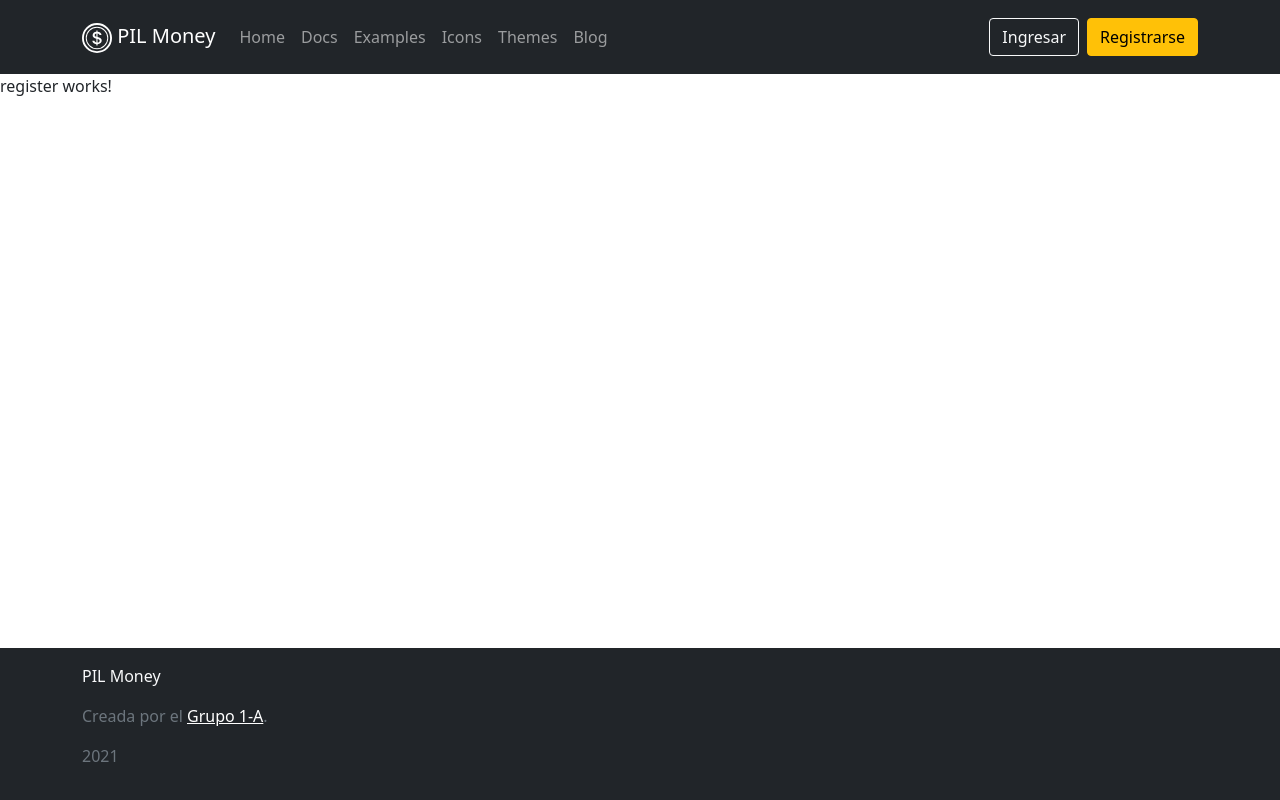
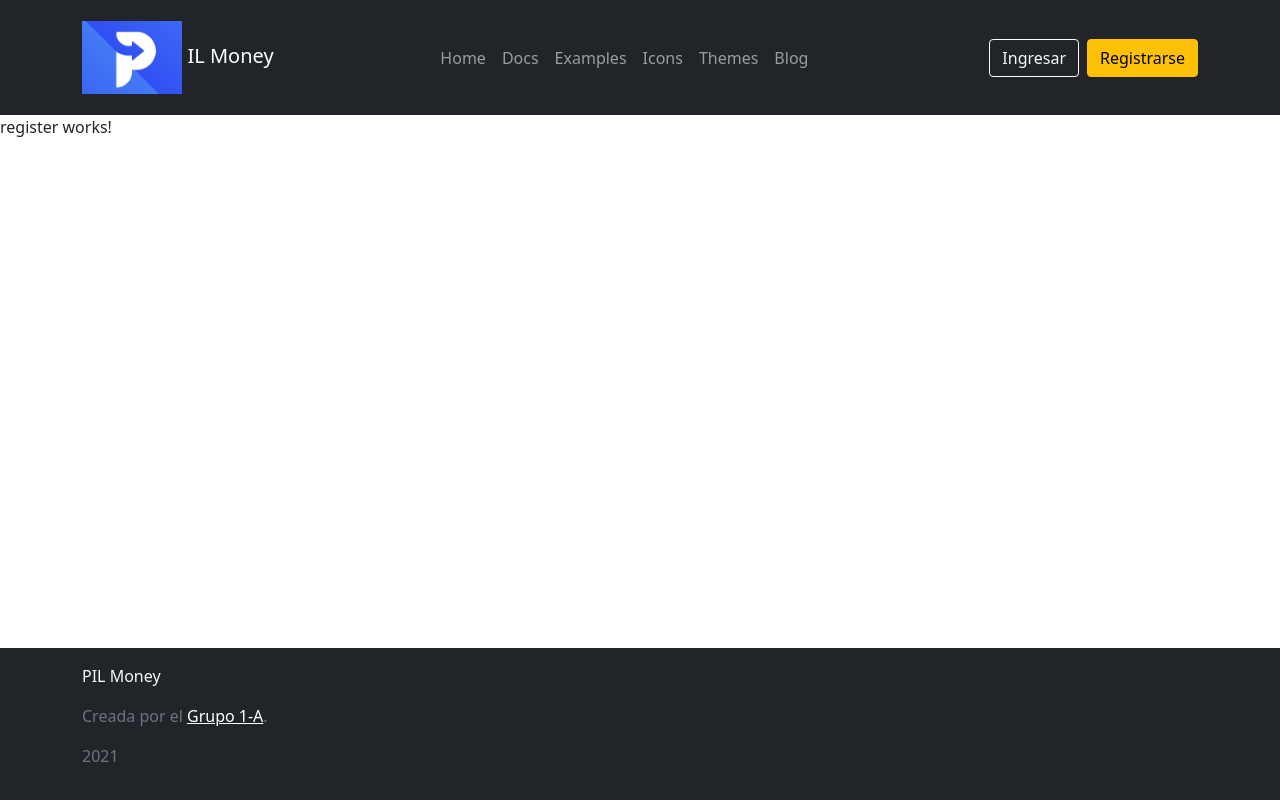
Before and after one commit to pgPilfs/grupo1a-g1a, an Angular app in the folder frontend/: page /register in a window 1280 px wide. Built offline with nearby package versions, Linux system fonts and the light colour scheme.

Commit message:
logo agregado

```diff
--- a/frontend/src/app/app.module.ts
+++ b/frontend/src/app/app.module.ts
@@ -4,15 +4,19 @@
 import { AppComponent } from './app.component';
 import { AppRoutingModule } from './app-routing.module';
 import { LayoutModule } from "./layout/layout.module";
+import { PagesModule } from './pages/pages.module';
+import { ReactiveFormsModule } from '@angular/forms';
 
 @NgModule({
   declarations: [
-    AppComponent
+    AppComponent,
   ],
   imports: [
     AppRoutingModule,
     BrowserModule,
     LayoutModule,
+    PagesModule,
+    ReactiveFormsModule
   ],
   providers: [],
   bootstrap: [AppComponent]
--- a/frontend/src/app/layout/header/header.component.css
+++ b/frontend/src/app/layout/header/header.component.css
@@ -0,0 +1,4 @@
+#logo{
+    height: 30%;
+    width: 30%;
+}
--- a/frontend/src/app/layout/header/header.component.html
+++ b/frontend/src/app/layout/header/header.component.html
@@ -5,29 +5,9 @@
   >
     <div class="container-xl">
       <a class="navbar-brand" routerLink="/home" aria-label="PIL Money">
-        <svg
-          xmlns="http://www.w3.org/2000/svg"
-          width="30"
-          height="30"
-          fill="currentColor"
-          class="bi bi-coin d-inline-block align-middle"
-          viewBox="0 0 16 16"
-          role="img"
-        >
-          <title>PIL Money</title>
-          <path
-            d="M5.5 9.511c.076.954.83 1.697 2.182 1.785V12h.6v-.709c1.4-.098 2.218-.846 2.218-1.932 0-.987-.626-1.496-1.745-1.76l-.473-.112V5.57c.6.068.982.396 1.074.85h1.052c-.076-.919-.864-1.638-2.126-1.716V4h-.6v.719c-1.195.117-2.01.836-2.01 1.853 0 .9.606 1.472 1.613 1.707l.397.098v2.034c-.615-.093-1.022-.43-1.114-.9H5.5zm2.177-2.166c-.59-.137-.91-.416-.91-.836 0-.47.345-.822.915-.925v1.76h-.005zm.692 1.193c.717.166 1.048.435 1.048.91 0 .542-.412.914-1.135.982V8.518l.087.02z"
-          />
-          <path
-            fill-rule="evenodd"
-            d="M8 15A7 7 0 1 0 8 1a7 7 0 0 0 0 14zm0 1A8 8 0 1 0 8 0a8 8 0 0 0 0 16z"
-          />
-          <path
-            fill-rule="evenodd"
-            d="M8 13.5a5.5 5.5 0 1 0 0-11 5.5 5.5 0 0 0 0 11zm0 .5A6 6 0 1 0 8 2a6 6 0 0 0 0 12z"
-          />
-        </svg>
-        PIL Money
+        <img src="../../../assets/LOGO2.png" alt="logo" id="logo">
+
+        IL Money
       </a>
 
       <button
--- a/frontend/src/app/pages/register/register.component.ts
+++ b/frontend/src/app/pages/register/register.component.ts
@@ -1,4 +1,5 @@
 import { Component, OnInit } from '@angular/core';
+import { FormControl, FormGroup } from '@angular/forms';
 
 @Component({
   selector: 'app-register',
@@ -9,7 +10,10 @@
 
   constructor() { }
 
+
   ngOnInit(): void {
   }
 
+
+
 }
```
Also changed, not shown: frontend/src/assets/LOGO2.png (added), frontend/src/assets/LOGO2.svg (added).
